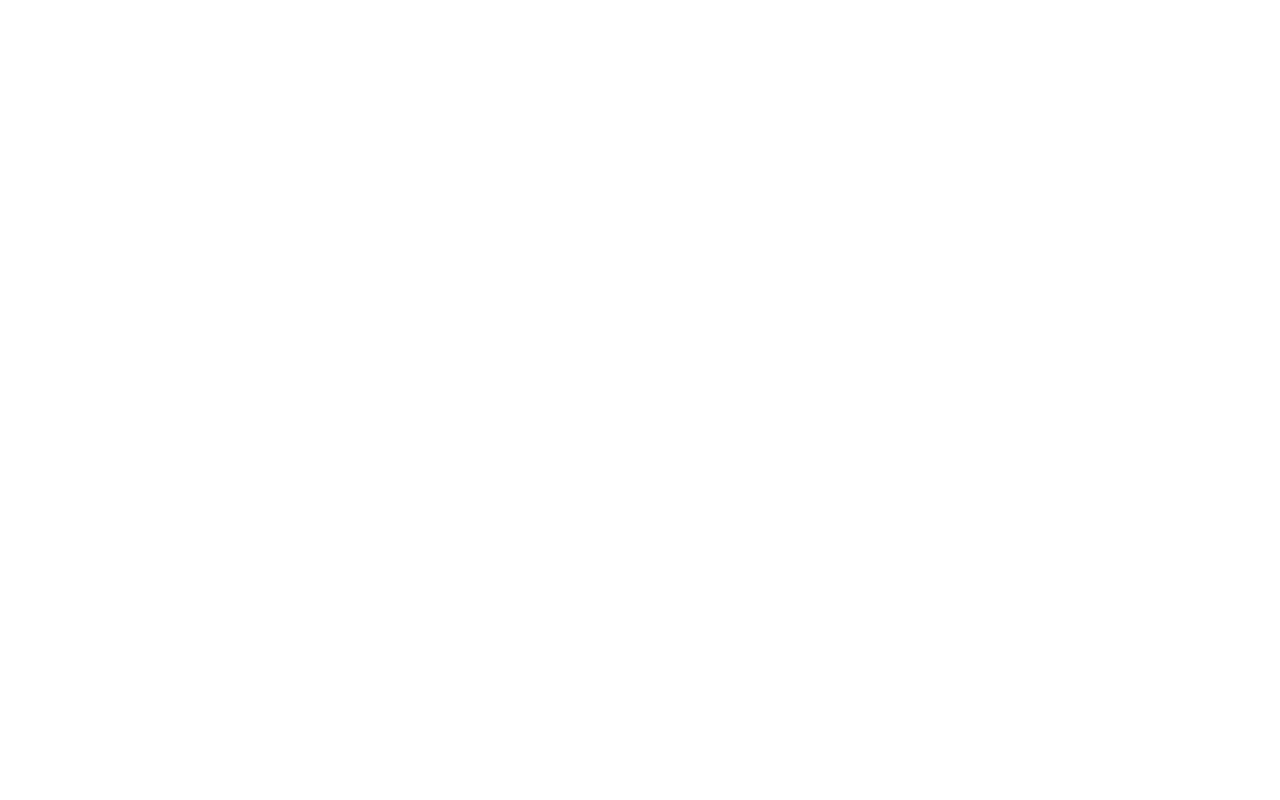
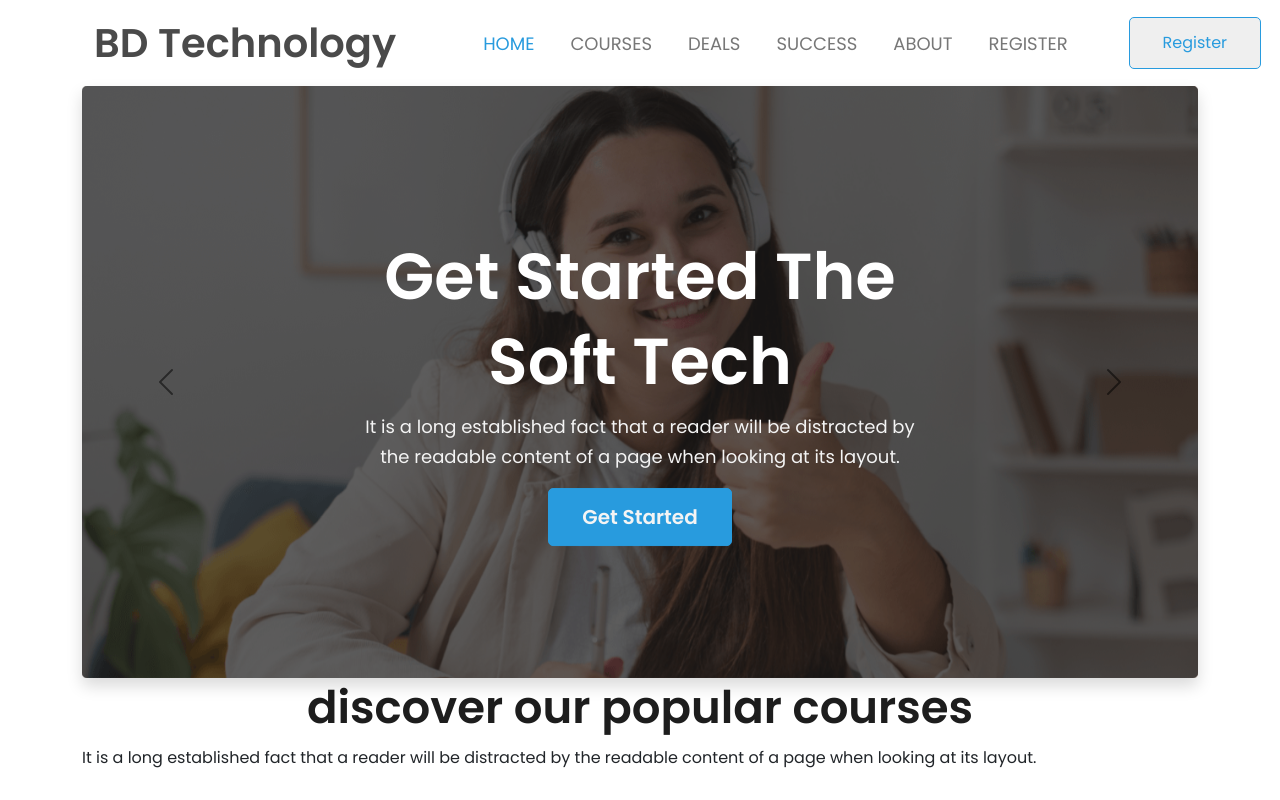
Before and after one commit to Mehady05/edTech-website-03, a plain HTML site: page index.html in a window 1280 px wide. Drawn offline with nearby package versions, Linux system fonts and the light colour scheme.

Commit message:
banner header area done

```diff
--- a/css/style.css
+++ b/css/style.css
@@ -0,0 +1,147 @@
+/* google font */
+@import url('https://fonts.googleapis.com/css2?family=Montserrat:wght@500;600;700&family=Poppins:wght@200;300;400;500;600;700;800;900&display=swap');
+
+*{
+    padding: 0;
+    margin: 0;
+    box-sizing: border-box;
+}
+body{
+    font-family: 'Montserrat', sans-serif;
+    font-family: 'Poppins', sans-serif;
+}
+
+/* header area start  */
+.nav-bar{}
+.nav-bar .navbar{}
+.nav-bar .navbar{}
+.nav-bar .navbar .navbar-brand{
+    font-family: 'Poppins';
+    font-style: normal;
+    font-weight: 600;
+    font-size: 40px;
+    line-height: 60px;
+    text-align: center;
+    color: #4A4A4A;
+}
+/* ul */
+.navbar-nav{}
+/* ul li */
+.navbar-nav .nav-item{
+    transition-duration: 0.4s;
+    cursor: pointer;
+    padding: 5px;
+    margin-left: 10px;
+    border-radius: 3px;
+}
+.navbar-nav .nav-item:hover{
+    background-color: #289BDE;
+}
+/* ul li a */
+.navbar-nav .nav-item .nav-link{
+    font-family: 'Poppins';
+    font-style: normal;
+    font-weight: 400;
+    font-size: 18px;
+    line-height: 27px;
+    text-align: center;
+    color: #777777;
+    text-transform: uppercase;
+}
+.navbar-nav .nav-item .nav-link:hover{
+    color: #ffffff;
+}
+.navbar-nav .nav-item .active{
+    color: #289BDE;
+}
+.register{
+    border: 1px solid #289BDE;
+    border-radius: 5px;
+    color: #289BDE;
+    padding: 13px 33px;
+    transition: .4s;
+}
+.register:hover{
+    background-color: #289BDE;
+    color: #ffffff;
+
+}
+
+
+/* banner area */
+.banner{
+    position: relative;
+}
+.shadow{
+    position: absolute;
+    top: 0;
+    left: 0;
+    width: 100%;
+    height: 100%;
+    background: rgba(29, 29, 29, 0.7);
+    border-radius: 5px;
+}
+
+.banner .carousel-inner{}
+.banner .carousel-inner .carousel-item{
+    position: relative;
+}
+.get-btn{
+    background: #289BDE;
+    border: 1px solid #289BDE;
+    border-radius: 5px;
+    padding: 13px 33px;
+    color: #F4F4F4;
+    font-weight: 600;
+    font-size: 20px;
+    line-height: 30px;
+    text-transform: capitalize;
+}
+.banner .carousel-inner .carousel-item img{
+
+}
+.banner .carousel-inner .carousel-item .carousel-caption{
+    position: absolute;
+    top: 50%;
+    left: 50%;
+    transform: translate(-50%, -50%);
+    right: 0;
+    bottom: 0;
+    padding: 0;
+    z-index: 999;
+}
+.banner .carousel-inner .carousel-item .carousel-caption h5{
+    font-family: 'Poppins';
+    font-style: normal;
+    font-weight: 600;
+    font-size: 65px;
+    line-height: 85px;
+    text-align: center;
+    color: #FFFFFF;
+    text-transform: capitalize;
+}
+.banner .carousel-inner .carousel-item .carousel-caption p{
+    font-family: 'Poppins';
+    font-style: normal;
+    font-weight: 400;
+    font-size: 18px;
+    line-height: 30px;
+    text-align: center;
+    color: #F4F4F4;
+}
+
+
+
+
+/* main courses area start here  */
+.courses-header{}
+.courses-header h2{
+    font-family: 'Poppins';
+    font-style: normal;
+    font-weight: 600;
+    font-size: 45px;
+    line-height: 60px;
+    text-align: center;
+    color: #1D1D1D;
+}
+.courses-header p{}
--- a/index.html
+++ b/index.html
@@ -19,14 +19,106 @@
       <div class="col">
         <!-- navigation area -->
         <section class="nav-bar">
-
+          <nav class="navbar navbar-expand-lg">
+            <div class="container-fluid">
+              <a class="navbar-brand" href="#">BD Technology</a>
+              <button class="navbar-toggler" type="button" data-bs-toggle="collapse" data-bs-target="#navbarSupportedContent" aria-controls="navbarSupportedContent" aria-expanded="false" aria-label="Toggle navigation">
+                <span class="navbar-toggler-icon"></span>
+              </button>
+              <div class="collapse navbar-collapse" id="navbarSupportedContent">
+                <ul class="navbar-nav mx-5 mb-2 mb-lg-0">
+                  <li class="nav-item">
+                    <a class="nav-link active" aria-current="page" href="#">Home</a>
+                  </li>
+                  <li class="nav-item">
+                    <a class="nav-link" href="#">courses</a>
+                  </li>
+                  <li class="nav-item">
+                    <a class="nav-link" href="#">deals</a>
+                  </li>
+                  <li class="nav-item">
+                    <a class="nav-link" href="#">success</a>
+                  </li>
+                  <li class="nav-item">
+                    <a class="nav-link" href="#">about</a>
+                  </li>
+                  <li class="nav-item">
+                    <a class="nav-link" href="#">register</a>
+                  </li>
+                </ul>
+              </div>
+              <form class="d-flex" role="register">
+                <button class="register">Register</button>
+              </form>
+            </div>
+          </nav>
         </section>
         <!-- banner area -->
-        <section section class="banner"></section>
+        <section section class="banner">
+          <div id="carouselExampleDark" class="carousel carousel-dark slide" data-bs-ride="carousel">
+            <div class="carousel-inner">
+              <div class="carousel-item active" data-bs-interval="10000">
+                <img src="./images/cover/cover-1.png" class="d-block w-100 img-fluid" alt="...">
+                <div class="carousel-caption d-none d-md-block">
+                  <h5>get started the soft tech</h5>
+                  <p>It is a long established fact that a reader will be distracted by the readable content of a page when looking at its layout.</p>
+                  <button class="get-btn">get started</button>
+                </div>
+              </div>
+              <div class="carousel-item">
+                <img src="./images/cover/cover-1.png" class="d-block w-100 img-fluid" alt="...">
+                <div class="carousel-caption d-none d-md-block">
+                  <h5>get started the soft tech</h5>
+                  <p>It is a long established fact that a reader will be distracted by the readable content of a page when looking at its layout.</p>
+                  <button class="get-btn">get started</button>
+                </div>
+
+              </div>
+              <div class="carousel-item">
+                <img src="./images/cover/cover-1.png" class="d-block w-100 img-fluid" alt="...">
+                <div class="carousel-caption d-none d-md-block">
+                  <h5>get started the soft tech</h5>
+                  <p>It is a long established fact that a reader will be distracted by the readable content of a page when looking at its layout.</p>
+                  <button class="get-btn">get started</button>
+                </div>
+              </div>
+            </div>
+            <button class="carousel-control-prev" type="button" data-bs-target="#carouselExampleDark" data-bs-slide="prev">
+              <span class="carousel-control-prev-icon" aria-hidden="true"></span>
+              <span class="visually-hidden">Previous</span>
+            </button>
+            <button class="carousel-control-next" type="button" data-bs-target="#carouselExampleDark" data-bs-slide="next">
+              <span class="carousel-control-next-icon" aria-hidden="true"></span>
+              <span class="visually-hidden">Next</span>
+            </button>
+          </div>
+          <div class="shadow"></div>
+        </section>
       </div>
     </div>
    </header>
    <!-- header area end -->
+
+
+   <!-- main courses area start here -->
+    <main class="container">
+      <div class="row">
+        <div class="col-md-12">
+          <section class="courses-header">
+            <h2>discover our popular courses</h2>
+            <p>It is a long established fact that a reader will be distracted by the readable content of a page when looking at its layout.</p>
+          </section>
+        </div>
+      </div>
+      <div class="row">
+        <div class="col-md-6">
+          <div class="single-course">
+
+          </div>
+        </div>
+      </div>
+    </main>
+   <!-- main area end here -->
 
 
 
```
